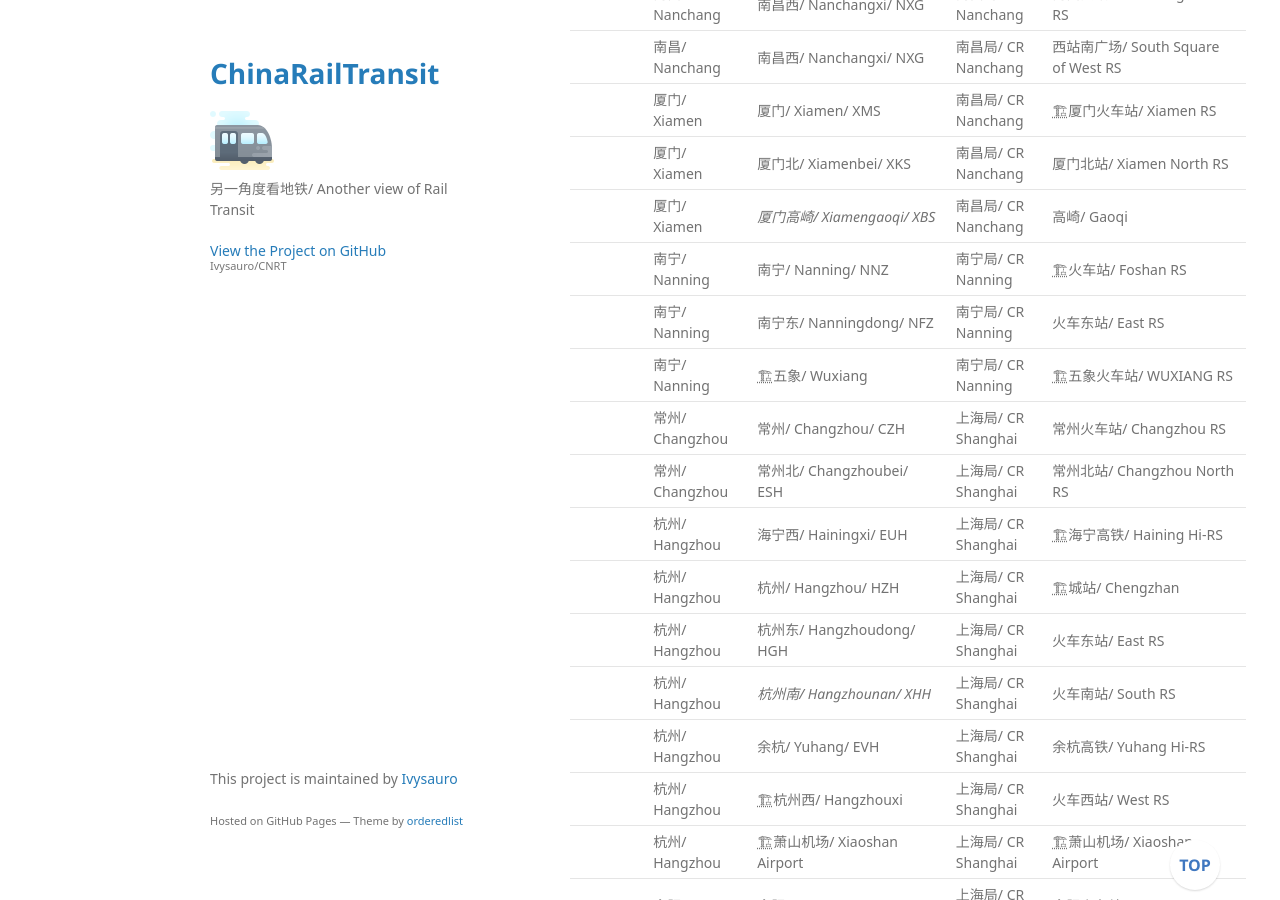
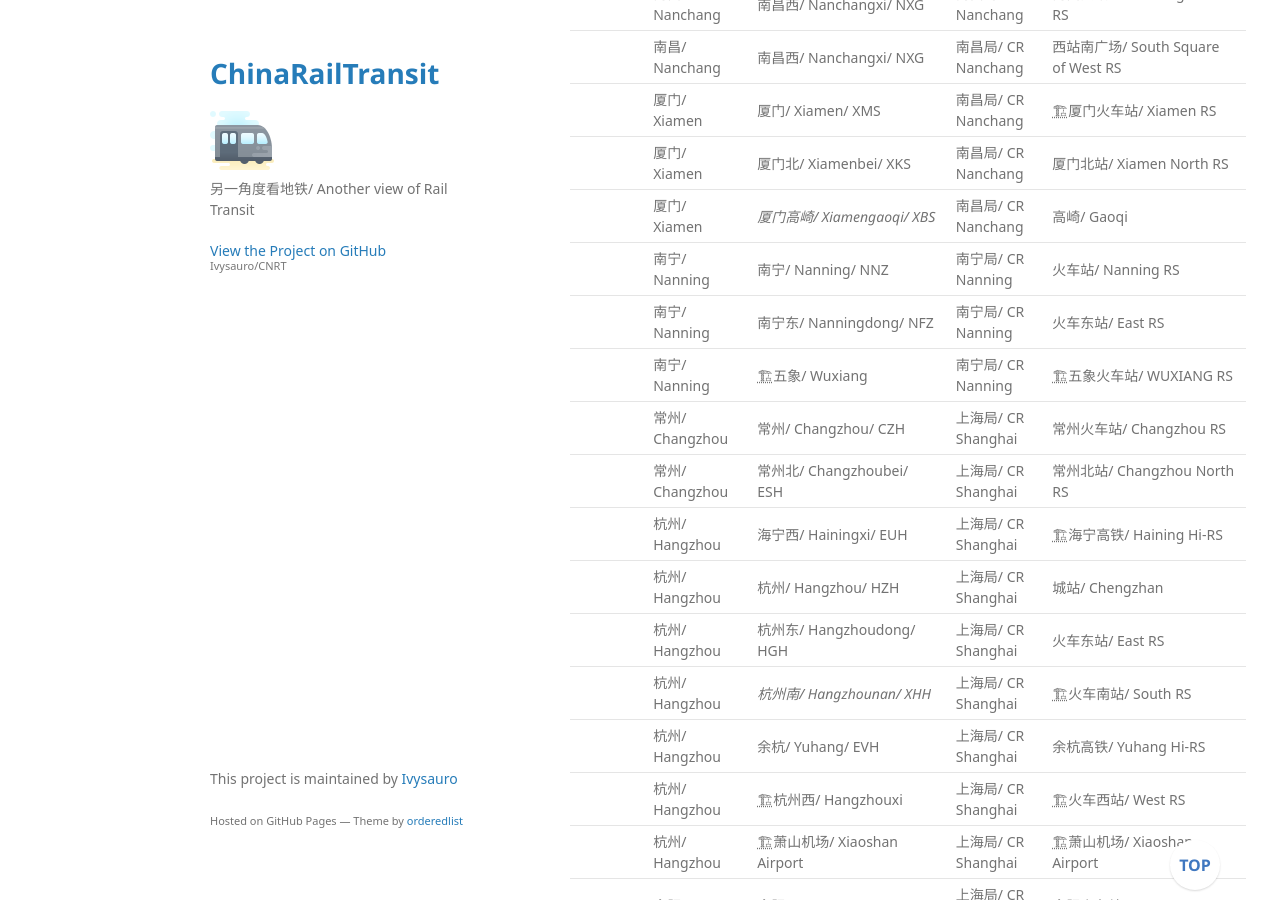
Before and after one commit to Ivysauro/CNRT, a Jekyll site: the page built from data/Rail-Rail.md, in a window 1280 px wide and 900 px high, scrolled down 8187 px. Built offline with Jekyll 4.4.1, drawn with Linux system fonts in a browser that asks for light colours; some web fonts are replaced; our own code applies the rules of GitHub Pages for plain Markdown files; a script that is not in the unit is left out.

Commit message:
🍊修正一些错误

```diff
--- a/data/Rail-Rail.md
+++ b/data/Rail-Rail.md
@@ -160,17 +160,17 @@
 |  | 厦门/ Xiamen | 厦门/ Xiamen/ XMS | 南昌局/ CR Nanchang | 🏗厦门火车站/ Xiamen RS |
 |  | 厦门/ Xiamen | 厦门北/ Xiamenbei/ XKS | 南昌局/ CR Nanchang | 厦门北站/ Xiamen North RS |
 |  | 厦门/ Xiamen | *厦门高崎/ Xiamengaoqi/ XBS* | 南昌局/ CR Nanchang | 高崎/ Gaoqi |
-|  | 南宁/ Nanning | 南宁/ Nanning/ NNZ | 南宁局/ CR Nanning | 🏗火车站/ Foshan RS |
+|  | 南宁/ Nanning | 南宁/ Nanning/ NNZ | 南宁局/ CR Nanning | 火车站/ Nanning RS |
 |  | 南宁/ Nanning | 南宁东/ Nanningdong/ NFZ | 南宁局/ CR Nanning | 火车东站/ East RS |
 |  | 南宁/ Nanning | 🏗五象/ Wuxiang | 南宁局/ CR Nanning | 🏗五象火车站/ WUXIANG RS |
 |  | 常州/ Changzhou | 常州/ Changzhou/ CZH | 上海局/ CR Shanghai | 常州火车站/ Changzhou RS |
 |  | 常州/ Changzhou | 常州北/ Changzhoubei/ ESH | 上海局/ CR Shanghai | 常州北站/ Changzhou North RS |
 |  | 杭州/ Hangzhou | 海宁西/ Hainingxi/ EUH | 上海局/ CR Shanghai | 🏗海宁高铁/ Haining Hi-RS |
-|  | 杭州/ Hangzhou | 杭州/ Hangzhou/ HZH | 上海局/ CR Shanghai | 🏗城站/ Chengzhan |
+|  | 杭州/ Hangzhou | 杭州/ Hangzhou/ HZH | 上海局/ CR Shanghai | 城站/ Chengzhan |
 |  | 杭州/ Hangzhou | 杭州东/ Hangzhoudong/ HGH | 上海局/ CR Shanghai | 火车东站/ East RS |
-|  | 杭州/ Hangzhou | *杭州南/ Hangzhounan/ XHH* | 上海局/ CR Shanghai | 火车南站/ South RS |
+|  | 杭州/ Hangzhou | *杭州南/ Hangzhounan/ XHH* | 上海局/ CR Shanghai | 🏗火车南站/ South RS |
 |  | 杭州/ Hangzhou | 余杭/ Yuhang/ EVH | 上海局/ CR Shanghai | 余杭高铁/ Yuhang Hi-RS |
-|  | 杭州/ Hangzhou | 🏗杭州西/ Hangzhouxi | 上海局/ CR Shanghai | 火车西站/ West RS |
+|  | 杭州/ Hangzhou | 🏗杭州西/ Hangzhouxi | 上海局/ CR Shanghai | 🏗火车西站/ West RS |
 |  | 杭州/ Hangzhou | 🏗萧山机场/ Xiaoshan Airport | 上海局/ CR Shanghai | 🏗萧山机场/ Xiaoshan Airport |
 |  | 合肥/ Hefei | 合肥/ Hefei/ HFH | 上海局/ CR Shanghai | 合肥火车站/ Hefei RS |
 |  | 合肥/ Hefei | 合肥南/ Hefeinan/ ENH | 上海局/ CR Shanghai | 合肥南站/ Heifeinan RS |
```
